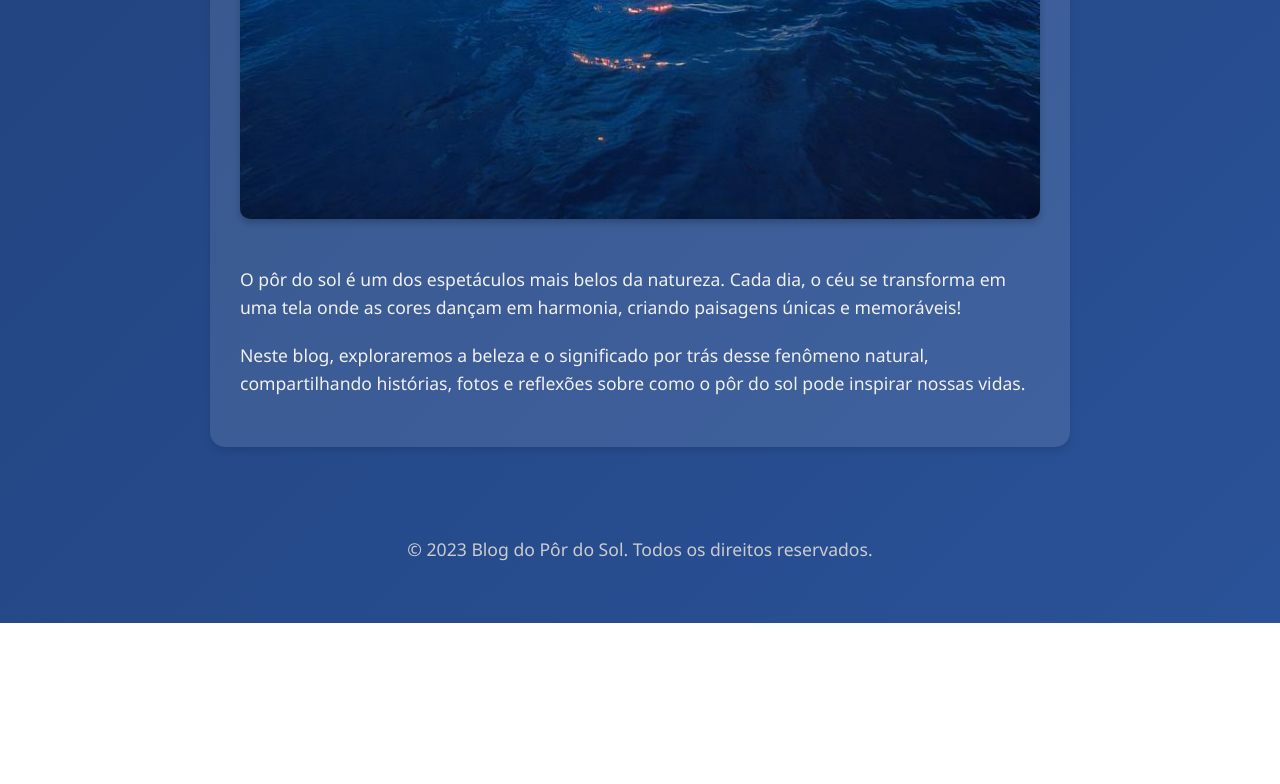
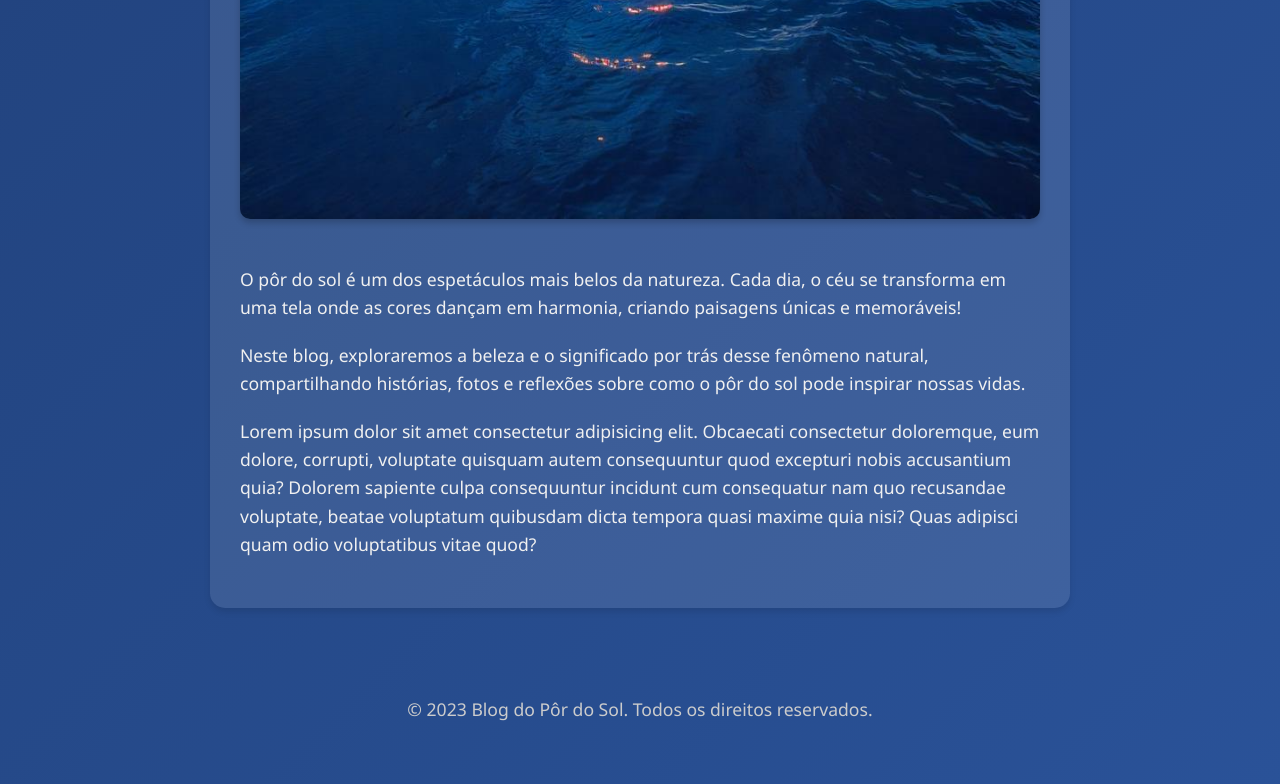
Before and after one commit to samuelfigueired/Blog-Por-do-sol, a plain HTML site: page index.html in a window 1280 px wide. Shown: the part 1185-1969 px from the top of the page. Before the commit the page ends 1808 px from the top, so only its background shows below. Drawn offline with Linux system fonts and the light colour scheme.

Commit message:
Atualizando INDEX

```diff
--- a/index.html
+++ b/index.html
@@ -16,6 +16,7 @@
             <img src="background.png" alt="Pôr do sol inspirador">
             <p>O pôr do sol é um dos espetáculos mais belos da natureza. Cada dia, o céu se transforma em uma tela onde as cores dançam em harmonia, criando paisagens únicas e memoráveis!</p>
             <p>Neste blog, exploraremos a beleza e o significado por trás desse fenômeno natural, compartilhando histórias, fotos e reflexões sobre como o pôr do sol pode inspirar nossas vidas.</p>
+            <p/>Lorem ipsum dolor sit amet consectetur adipisicing elit. Obcaecati consectetur doloremque, eum dolore, corrupti, voluptate quisquam autem consequuntur quod excepturi nobis accusantium quia? Dolorem sapiente culpa consequuntur incidunt cum consequatur nam quo recusandae voluptate, beatae voluptatum quibusdam dicta tempora quasi maxime quia nisi? Quas adipisci quam odio voluptatibus vitae quod?
         </article>
 
         <footer>
```
